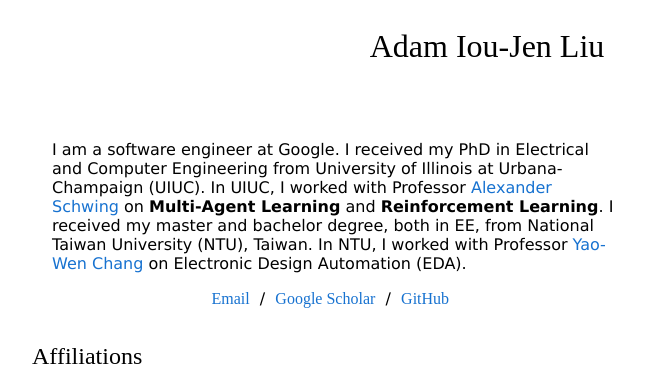
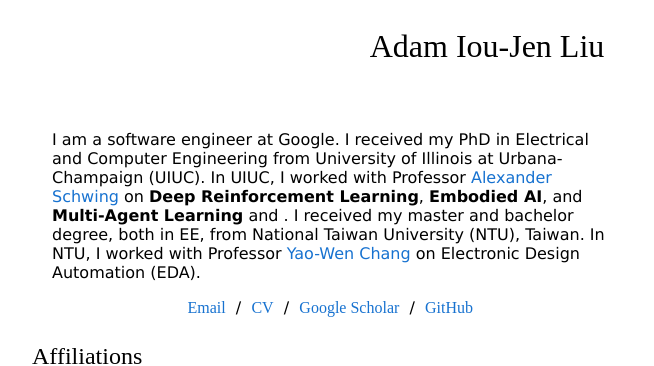
Before and after one commit to IouJenLiu/IouJenLiu.github.io, a plain HTML site: page index.html in a window 1280 px wide. Shown: the top 366 px of the page, 153-807 px from the left. Drawn offline with Linux system fonts and the light colour scheme; a web font is replaced by a local one.

Commit message:
update cv

```diff
--- a/index.html
+++ b/index.html
@@ -27,11 +27,11 @@
         <td width="60%" valign="middle">
         <p> I am a software engineer at Google.
 
-          I received my PhD in Electrical and Computer Engineering from University of Illinois at Urbana-Champaign (UIUC). In UIUC, I worked with Professor <a href="http://www.alexander-schwing.de/">Alexander Schwing</a> on <strong>Multi-Agent Learning</strong> and <strong>Reinforcement Learning</strong>. I received my master and bachelor degree, both in EE, from National Taiwan University (NTU), Taiwan. In NTU, I worked with Professor <a href="http://cc.ee.ntu.edu.tw/~ywchang/">Yao-Wen Chang </a>on Electronic Design Automation (EDA).
+          I received my PhD in Electrical and Computer Engineering from University of Illinois at Urbana-Champaign (UIUC). In UIUC, I worked with Professor <a href="http://www.alexander-schwing.de/">Alexander Schwing</a> on <strong>Deep Reinforcement Learning</strong>, <strong>Embodied AI</strong>, and <strong>Multi-Agent Learning</strong> and . I received my master and bachelor degree, both in EE, from National Taiwan University (NTU), Taiwan. In NTU, I worked with Professor <a href="http://cc.ee.ntu.edu.tw/~ywchang/">Yao-Wen Chang </a>on Electronic Design Automation (EDA).
 
      </p><p align="center"><a>
       <a href="mailto:adam.iliu3@gmail.com", style="font-family:'Titillium Web'">Email</a> &nbsp/&nbsp
-                <!-- <a href="adam_liu_cv22.pdf", style="font-family:'Titillium Web'">CV</a> &nbsp/&nbsp  -->
+                <a href="adam_liu_cv23.pdf", style="font-family:'Titillium Web'">CV</a> &nbsp/&nbsp
                 <a href="https://scholar.google.com/citations?user=rwIHKw4AAAAJ", style="font-family:'Titillium Web'">Google Scholar</a> &nbsp/&nbsp
                 <a href="https://github.com/IouJenLiu", style="font-family:'Titillium Web'">GitHub</a> &nbsp
 
@@ -356,7 +356,7 @@
 
               <a href="https://ece.illinois.edu/academics/courses/ECE220"><papertitle>ECE220 Computer Systems and Programming</papertitle><br></a>
               UIUC, Head Teaching Assistant, Sp17, Fa17, Sp18, Su18, Fa18, Sp19, Su19, Fa19, Sp20, Fa20, Sp21, Fa21, Sp22 <br>
-              <a href="https://citl.illinois.edu/citl-101/measurement-evaluation/teaching-evaluation/teaching-evaluations-(ices)/teachers-ranked-as-excellent"> <em>Teachers Ranked as Excellent: Sp17, Sp18, Fa18, Sp19, Fa19</em></a></br></br>
+              <a href="https://citl.illinois.edu/citl-101/measurement-evaluation/teaching-evaluation/teaching-evaluations-(ices)/teachers-ranked-as-excellent"> <em>Teachers Ranked as Excellent: Sp17, Sp18, Fa18, Sp19, Fa19, Sp22</em></a></br></br>
 
               <papertitle>EE5026 Physical Design for VLSI</papertitle><br></a>
               NTU, Teaching Assistant, Spring 2014 <br>
```
Also changed, not shown: 1 other file.
